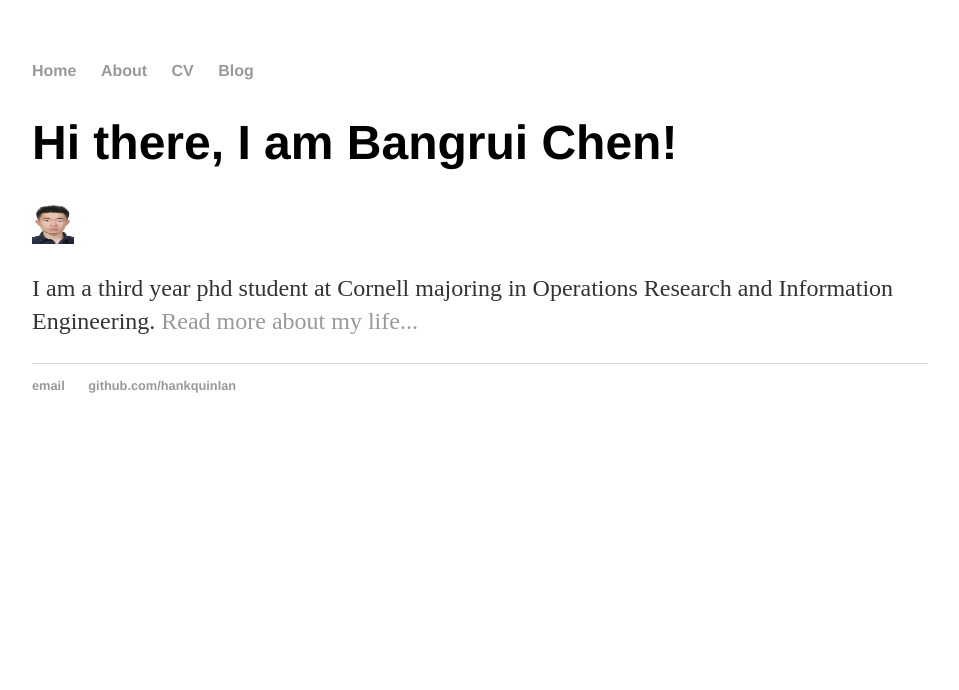
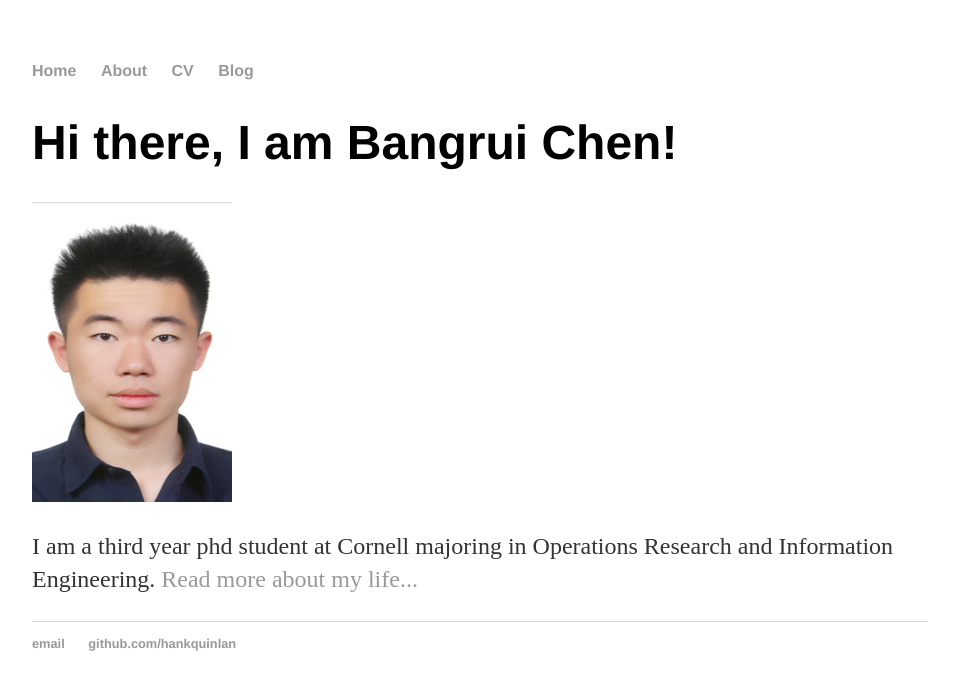
Before and after one commit to bangrui/Personal-website, a Jekyll site: the page built from index.html, in a window 1280 px wide. Shown: the top 690 px of the page, without its empty margins (160-1119 px from the left). Built offline with Jekyll 4.4.1, drawn with Linux system fonts in a browser that asks for light colours.

Commit message:
Update index.html

```diff
--- a/index.html
+++ b/index.html
@@ -6,7 +6,7 @@
 		<div class="blurb">
 			<h1>Hi there, I am Bangrui Chen!</h1>
 			<div id="content">
-				<img src="bangrui.png", alt="Bangrui Chen", height="42" width="42">
+				<img src="bangrui.png", alt="Bangrui Chen", height="300" width="200">
 				<p>I am a third year phd student at Cornell majoring in Operations Research and Information Engineering.
 				<a href="/about">Read more about my life...</a></p>
 			</div>
```
